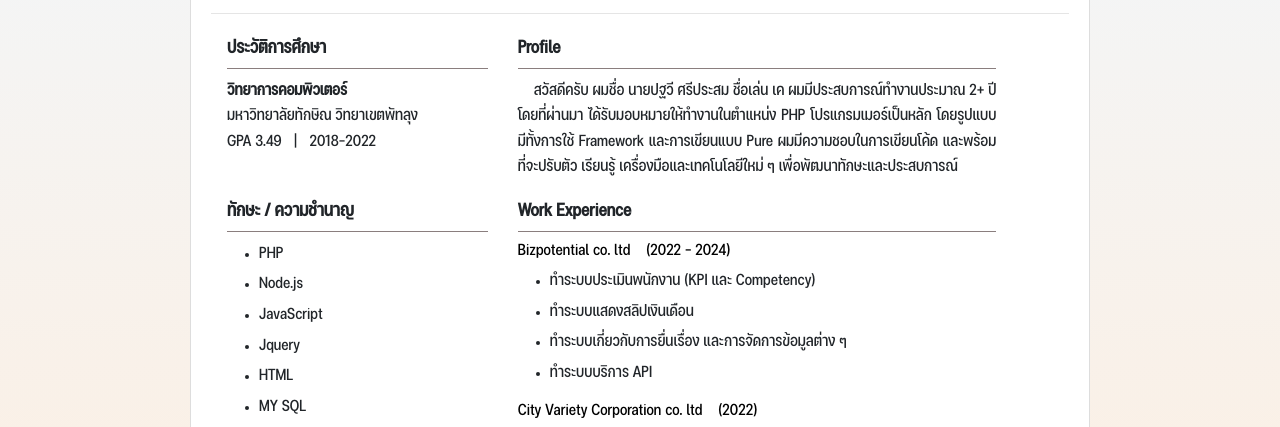
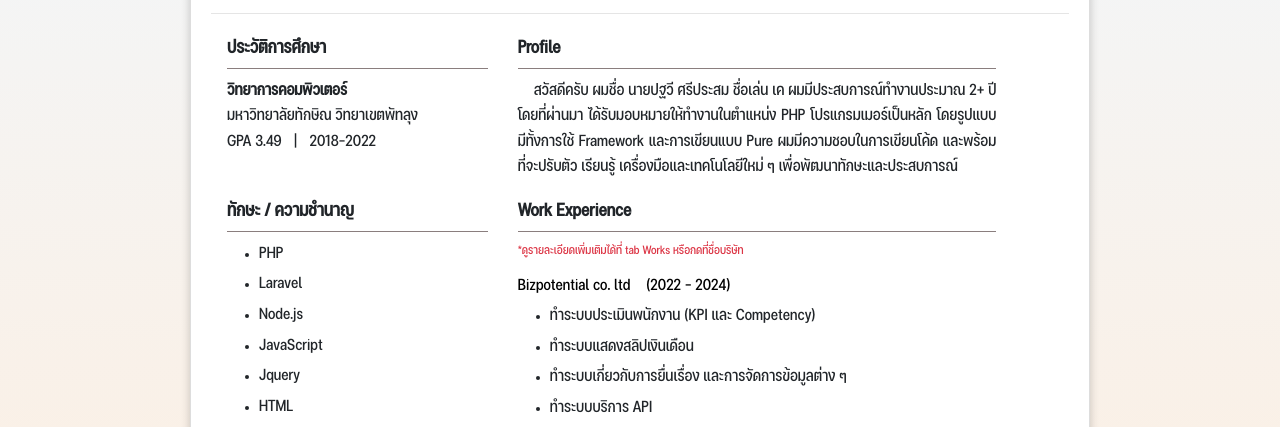
Before and after one commit to pattawee-work/resume, a plain HTML site: page index.html in a window 1280 px wide. Shown: the part 337-764 px from the top of the page. Drawn offline with Linux system fonts and the light colour scheme.

Commit message:
Add laravel
Add skill Laravel and span text click name company

```diff
--- a/index.html
+++ b/index.html
@@ -93,6 +93,7 @@
                     <div class="section-title">ทักษะ / ความชำนาญ</div>
                     <ul>
                         <li>PHP</li>
+                        <li>Laravel</li>
                         <li>Node.js</li>
                         <li>JavaScript</li>
                         <li>Jquery</li>
@@ -118,6 +119,7 @@
 
                 <div class="col-md-7">
                     <div class="section-title">Work Experience</div>
+                    <p class="text text-danger" style="font-size: 12px;">*ดูรายละเอียดเพิ่มเติมได้ที่ tab Works หรือกดที่ชื่อบริษัท</p>
                     <h6><a href="work.html#bizpotential">Bizpotential co. ltd &ensp; (2022 - 2024)</a></h6>
                     <ul>
                         <li>ทำระบบประเมินพนักงาน (KPI และ Competency)</li>
--- a/lib/css/resume_index.css
+++ b/lib/css/resume_index.css
@@ -24,6 +24,8 @@ html {
     border: 1px solid #ddd;
     padding: 20px;
     background: white;
+    border-radius: 1em;
+    box-shadow: 0px 0px 10px rgb(0 0 0 / 20%);
 }
 
 
```
